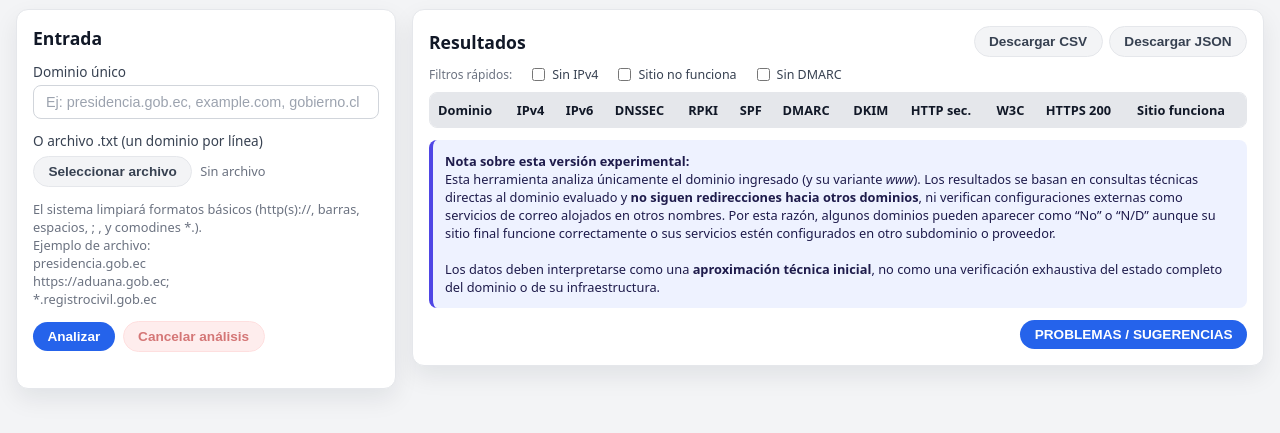
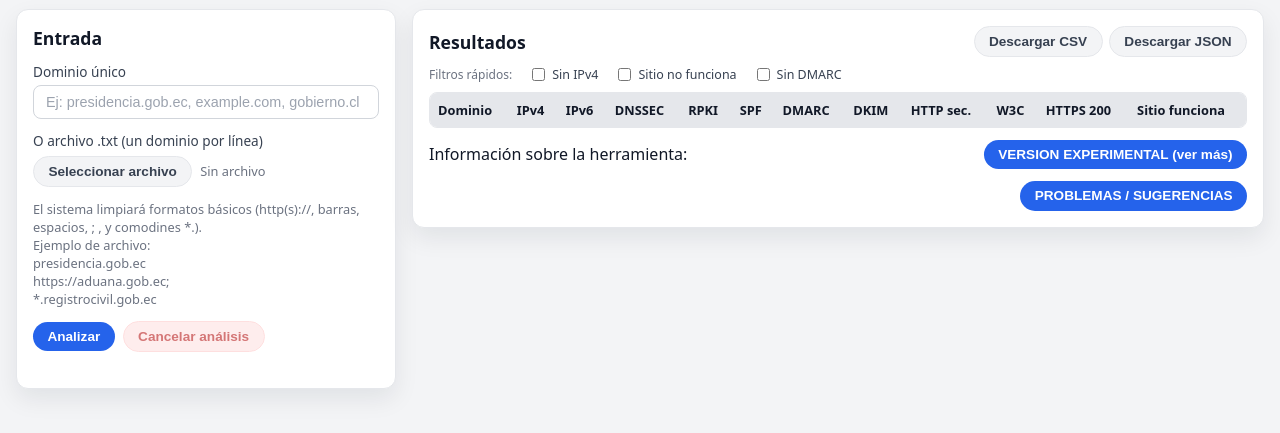
Before and after one commit to sociedadinternetecuador-lgtm/mediciones-isoc-lac, a website: page index.html in a window 1280 px wide. Shown: the part 99-532 px from the top of the page. Drawn offline with Linux system fonts and the light colour scheme.

Commit message:
Add files via upload

```diff
--- a/index.html
+++ b/index.html
@@ -256,10 +256,20 @@
       border-radius: 0.5rem;
       font-size: 0.8rem;
       color: #1e1b4b;
+      display: none;
     }
     .contact-box {
       margin-top: 0.75rem;
       text-align: right;
+    }
+
+    .note-toggle-row {
+      margin-top: 0.75rem;
+      display: flex;
+      justify-content: space-between;
+      align-items: center;
+      gap: 0.5rem;
+      flex-wrap: wrap;
     }
   </style>
 </head>
@@ -374,7 +384,14 @@
           </table>
         </div>
 
-        <div class="note-box">
+        <div class="note-toggle-row">
+          <span>Información sobre la herramienta:</span>
+          <button id="toggleNoteBtn" class="btn-primary">
+            VERSION EXPERIMENTAL (ver más)
+          </button>
+        </div>
+
+        <div id="noteBox" class="note-box">
           <b>Nota sobre esta versión experimental:</b><br>
           Esta herramienta analiza únicamente el dominio ingresado (y su variante <i>www</i>).
           Los resultados se basan en consultas técnicas directas al dominio evaluado y
@@ -438,6 +455,8 @@
     const confirmOverlay = document.getElementById('confirmOverlay');
     const confirmCancelYes = document.getElementById('confirmCancelYes');
     const confirmCancelContinue = document.getElementById('confirmCancelContinue');
+    const toggleNoteBtn = document.getElementById('toggleNoteBtn');
+    const noteBox = document.getElementById('noteBox');
 
     let cancelRequested = false;
     let isAnalyzing = false;
@@ -912,6 +931,19 @@
       document.body.removeChild(a);
       URL.revokeObjectURL(url);
     });
+
+    // Toggle nota versión experimental
+    if (toggleNoteBtn && noteBox) {
+      noteBox.style.display = 'none';
+      toggleNoteBtn.addEventListener('click', () => {
+        const isHidden = noteBox.style.display === '' || noteBox.style.display === 'none';
+        noteBox.style.display = isHidden ? 'block' : 'none';
+        toggleNoteBtn.textContent = isHidden
+          ? 'VERSION EXPERIMENTAL (ver menos)'
+          : 'VERSION EXPERIMENTAL (ver más)';
+      });
+    }
+
   </script>
 </body>
 </html>
```
